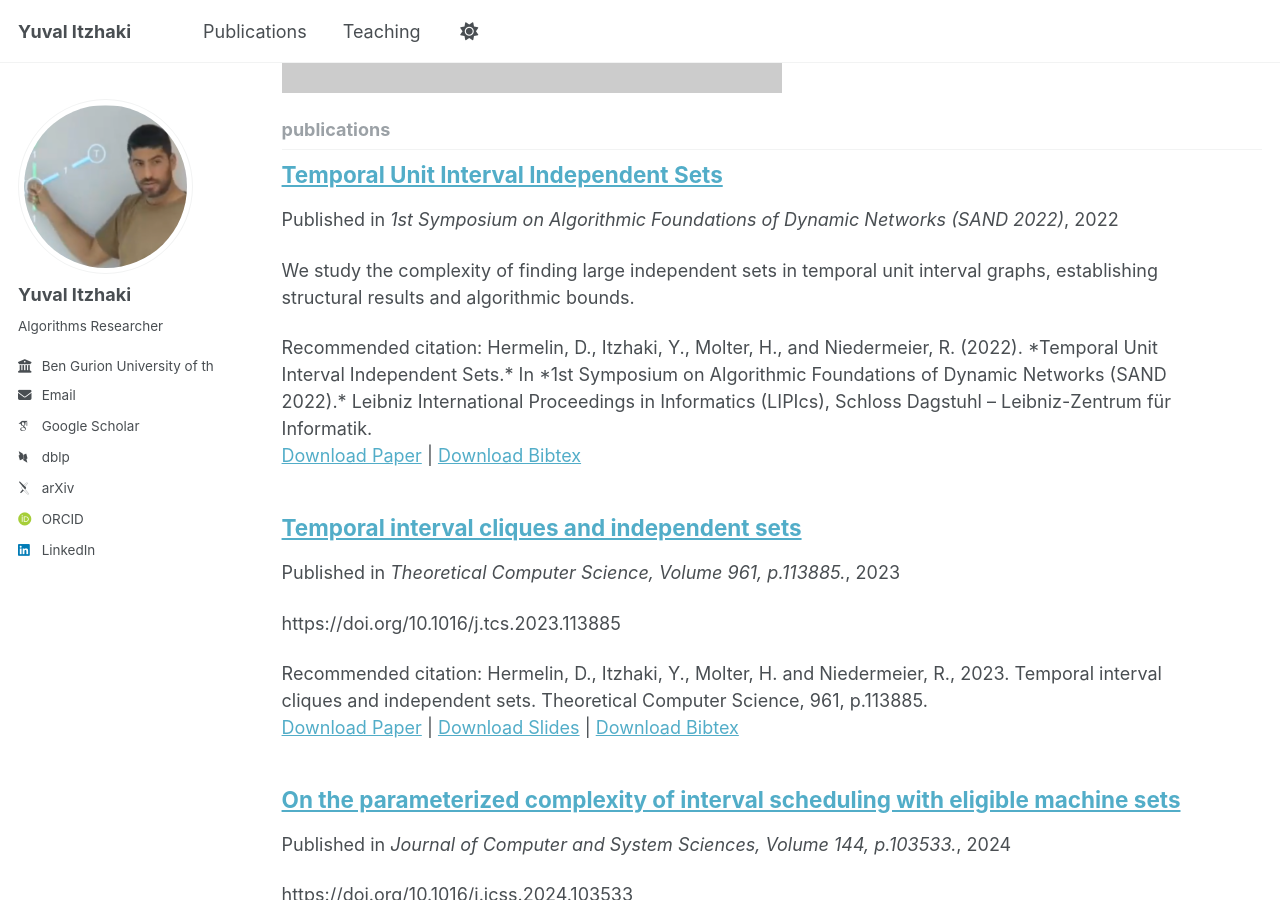
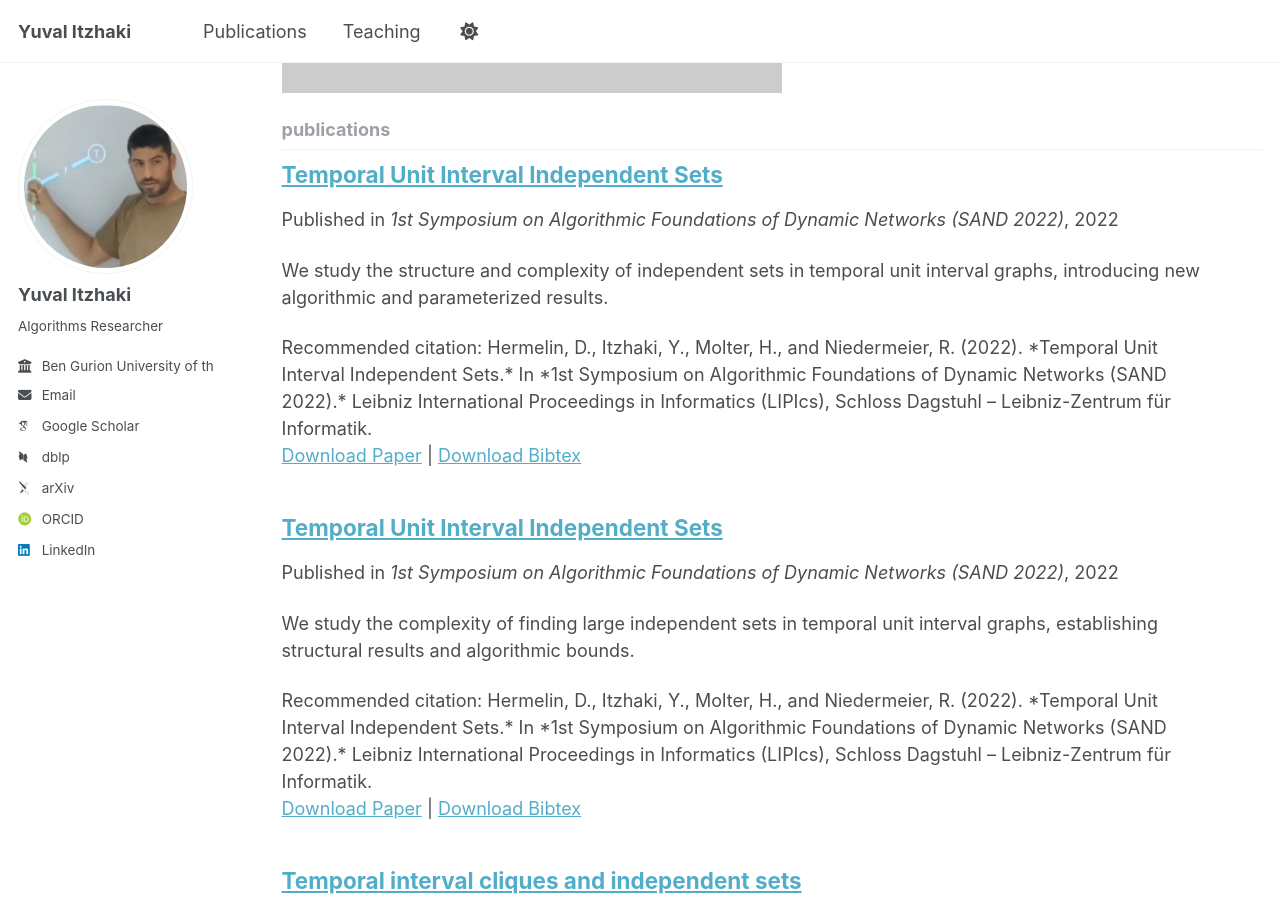
Before and after one commit to yuvalyitz/home, a Jekyll site: the page built from _pages/collection-archive.html, in a window 1280 px wide and 900 px high, scrolled down 992 px. Built offline with Jekyll 4.4.1, drawn with Linux system fonts in a browser that asks for light colours; some web fonts are replaced; part of the change alters nothing that is shown.

Commit message:
Update hardness unrelated.md

```diff
--- a/_publications/hardness unrelated.md
+++ b/_publications/hardness unrelated.md
@@ -1,17 +1,23 @@
+---
+title: "Temporal Unit Interval Independent Sets"
+collection: publications
+category: "Conference Paper"
+permalink: /publication/temporal IS SAND
+excerpt: "We study the structure and complexity of independent sets in temporal unit interval graphs, introducing new algorithmic and parameterized results."
+date: 2022-03-14
+venue: "1st Symposium on Algorithmic Foundations of Dynamic Networks (SAND 2022)"
+paperurl: "https://doi.org/10.4230/LIPIcs.SAND.2022.19"
+bibtexurl: "https://yuvalyitz.github.io/files/hermelin2022temporal.bib"
+citation: "Hermelin, D., Itzhaki, Y., Molter, H., and Niedermeier, R. (2022). *Temporal Unit Interval Independent Sets.* In *1st Symposium on Algorithmic Foundations of Dynamic Networks (SAND 2022).* Leibniz International Proceedings in Informatics (LIPIcs), Schloss Dagstuhl – Leibniz-Zentrum für Informatik."
+---
+
+We explore **temporal unit interval graphs**, where vertices represent time-dependent intervals and adjacency evolves dynamically over time.
+In this setting, we study the problem of finding large **independent sets**, a temporal analogue of the classical interval-graph problem.
+
+The paper introduces structural insights and algorithmic results for this temporal variant, highlighting how temporal dependencies affect tractability and parameterized complexity.
+Our findings contribute to the growing theory of **dynamic and temporal graph algorithms**, bridging interval graph theory and evolving network models.
 
 ---
-title: "Hardness of Interval Scheduling on Unrelated Machines"
-collection: publications
-category: "Conference Paper"
-permalink: /publication/hardness-unrelated/
-excerpt: "We establish parameterized and classical hardness results for Interval Scheduling on Unrelated Machines, resolving two open problems in the literature."
-date: 2022-12-14
-venue: "17th International Symposium on Parameterized and Exact Computation (IPEC 2022)"
-paperurl: "https://doi.org/10.4230/LIPIcs.IPEC.2022.18"
-bibtexurl: "https://yuvalyitz.github.io/files/hermelin2022hardness.bib"
-citation: "Hermelin, D., Itzhaki, Y., Molter, H., and Shabtay, D. (2022). Hardness of Interval Scheduling on Unrelated Machines. In *17th International Symposium on Parameterized and Exact Computation (IPEC 2022)*. Leibniz International Proceedings in Informatics (LIPIcs), Vol. 249, pp. 18:1–18:16. Schloss Dagstuhl – Leibniz-Zentrum für Informatik."
----
 
-We provide new (parameterized) computational hardness results for Interval Scheduling on Unrelated Machines. It is a classical scheduling problem motivated from just-in-time or lean manufacturing, where the goal is to complete jobs exactly at their deadline. We are given n jobs and m machines. Each job has a deadline, a weight, and a processing time that may be different on each machine. The goal is find a schedule that maximizes the total weight of jobs completed exactly at their deadline. Note that this uniquely defines a processing time interval for each job on each machine.
-Interval Scheduling on Unrelated Machines is closely related to coloring interval graphs and has been thoroughly studied for several decades. However, as pointed out by Mnich and van Bevern [Computers & Operations Research, 2018], the parameterized complexity for the number m of machines as a parameter remained open. We resolve this by showing that Interval Scheduling on Unrelated Machines is W[1]-hard when parameterized by the number m of machines. To this end, we prove W[1]-hardness with respect to m of the special case where we have parallel machines with eligible machine sets for jobs. This answers Open Problem 8 of Mnich and van Bevern’s list of 15 open problems in the parameterized complexity of scheduling [Computers & Operations Research, 2018].
-Furthermore, we resolve the computational complexity status of the unweighted version of Interval Scheduling on Unrelated Machines by proving that it is NP-complete. This answers an open question by Sung and Vlach [Journal of Scheduling, 2005].
+[View paper on Dagstuhl LIPIcs](https://doi.org/10.4230/LIPIcs.SAND.2022.19)
+[Download BibTeX](https://yuvalyitz.github.io/files/hermelin2022temporal.bib)
```
